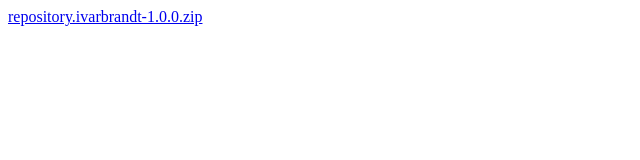
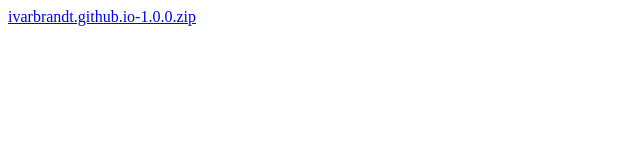
Before and after one commit to ivarbrandt/repository.ivarbrandt, a plain HTML site: page index.html in a window 1280 px wide. Shown: the full height of the page, 0-640 px from the left. Drawn offline with Linux system fonts and the light colour scheme.

Commit message:
edited index.html

```diff
--- a/index.html
+++ b/index.html
@@ -1,2 +1,2 @@
 <!DOCTYPE html>
-<a href="repository.ivarbrandt-1.0.0.zip">repository.ivarbrandt-1.0.0.zip</a>
+<a href="ivarbrandt.github.io-1.0.0.zip">ivarbrandt.github.io-1.0.0.zip</a>
```
